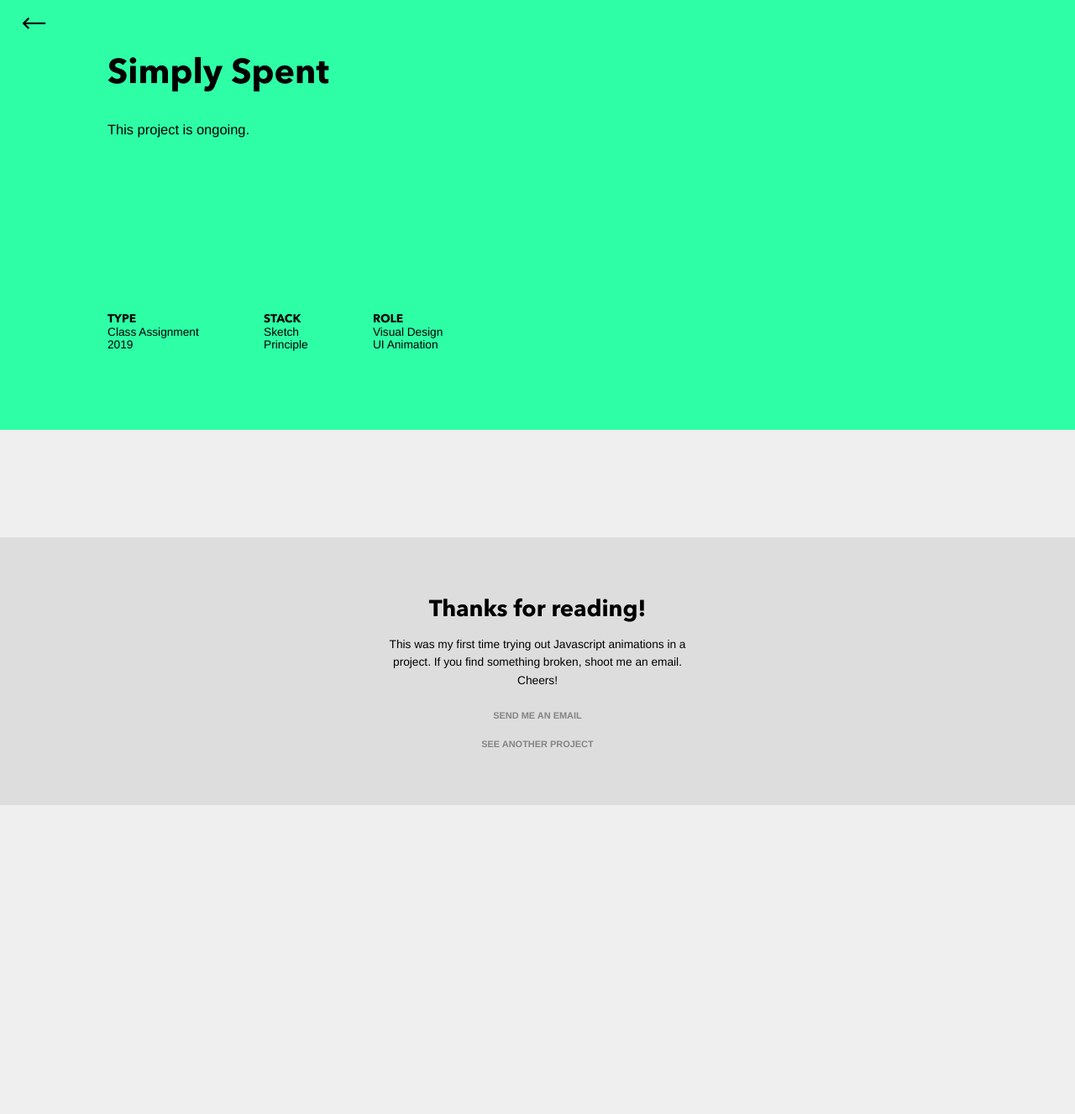
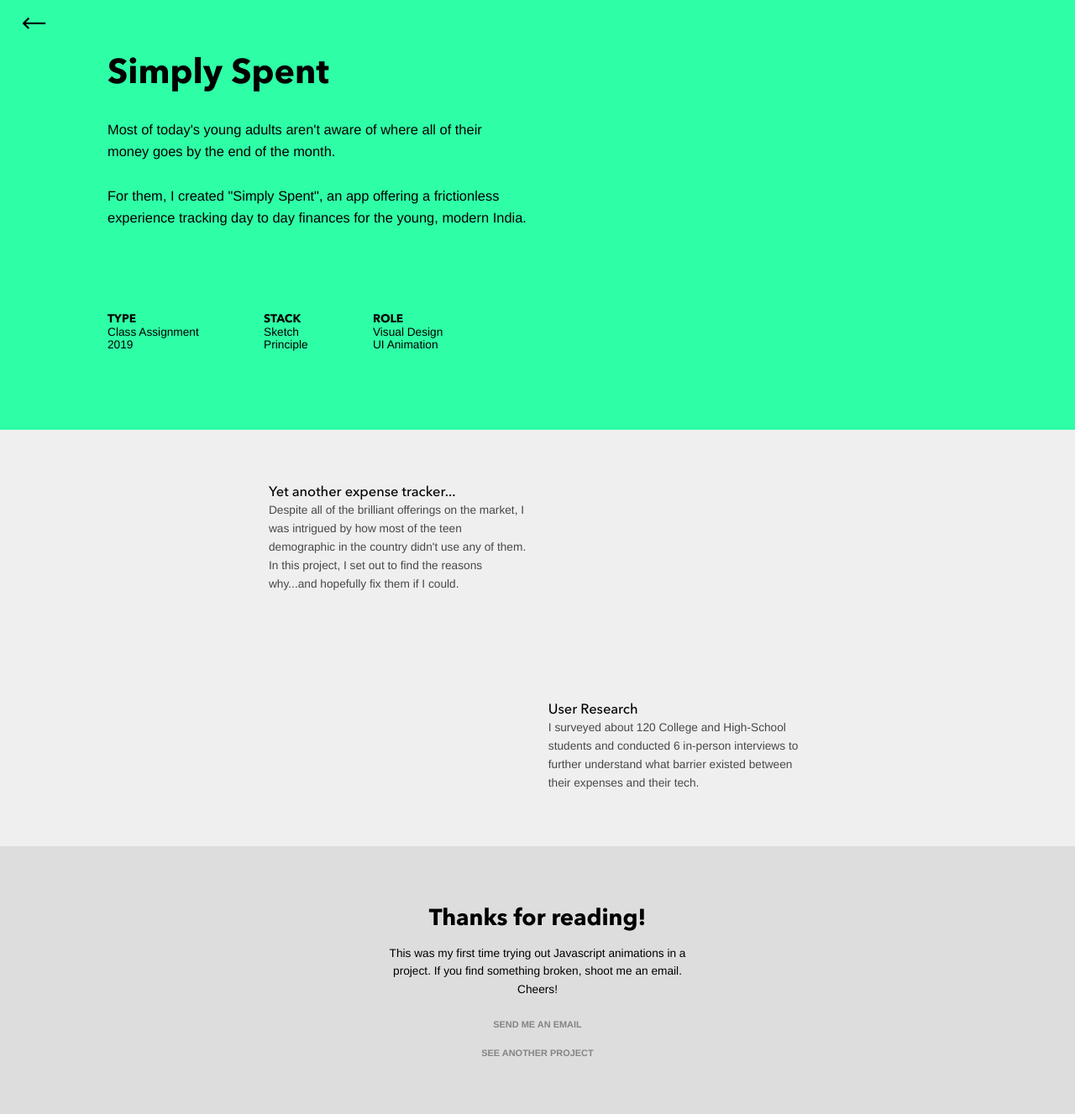
Before and after one commit to clearlysid/clearlysid.github.io, a Jekyll site: the page built from _work/2_uiux.html, in a window 1280 px wide. Shown: the whole page at 84% size. Built offline with Jekyll 4.4.1, drawn with Linux system fonts in a browser that asks for light colours; some web fonts are replaced; before the commit the page ends 959 px from its top, so only the background shows below that.

Commit message:
new ux case study

```diff
--- a/_work/2_uiux.html
+++ b/_work/2_uiux.html
@@ -3,7 +3,7 @@ layout: project
 permalink: /projects/simply-spent
 title: Simply Spent
 work: UI Design
-description: This project is ongoing.
+description: Most of today's young adults aren't aware of where all of their money goes by the end of the month.<br><br>For them, I created "Simply Spent", an app offering a frictionless experience tracking day to day finances for the young, modern India.
 year: 2019
 client: Class Assignment
 role1: Visual Design
@@ -15,5 +15,22 @@ feature:
 color: 2effa6
 ---
 
-<article>
+<article class="ui">
+    <section>
+        <h2>Yet another expense tracker...</h2>
+        <p>Despite all of the brilliant offerings on the market, I was intrigued by how most of the teen demographic in the country didn't use any of them. In this project, I set out to find the reasons why...and hopefully fix them if I could.</p>
+    </section>
+
+    <section>
+        <h2>User Research</h2>
+        <p>I surveyed about 120 College and High-School students and conducted 6 in-person interviews to further understand what barrier existed between their expenses and their tech.</p>
+    </section>
+
+
+
+
+
+
+
+
 </article>
--- a/styles/_sass/_layouts.scss
+++ b/styles/_sass/_layouts.scss
@@ -72,6 +72,24 @@
     section:nth-of-type(1){
         grid-column: 2 / span 2;
         grid-row: 1;
+    }
+
+    figure:nth-of-type(1) {
+        grid-column: 4 / span 3;
+        grid-row: 1 / span 2;
+    }
+
+}
+
+.ui {
+    section:nth-of-type(1){
+        grid-column: 2 / span 2;
+        grid-row: 1;
+    }
+
+    section:nth-of-type(2){
+        grid-column: 4 / span 2;
+        grid-row: 2;
     }
 
     figure:nth-of-type(1) {
```
